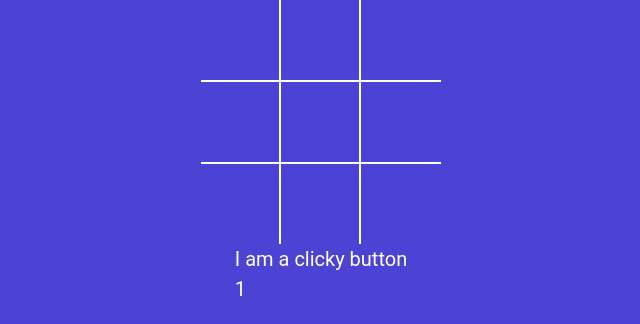
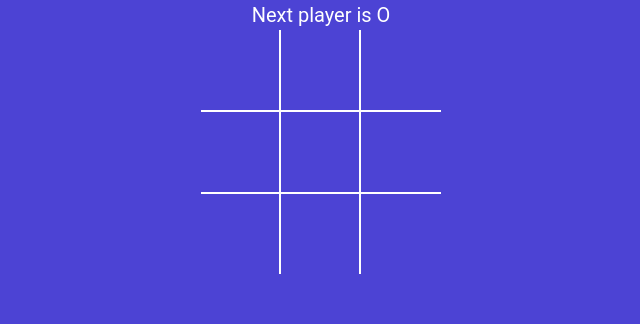
Before and after one commit to Balpreet2001/TicTacToe-React, a React (Vite) app: page / in a window 1280 px wide. Shown: the top 324 px of the page, without its empty margins (319-959 px from the left). Built offline with nearby package versions, Linux system fonts and the light colour scheme.

Commit message:
Lifted up state to app component.Show status message

```diff
--- a/src/App.jsx
+++ b/src/App.jsx
@@ -1,30 +1,41 @@
 import { useState } from 'react'
 import './styles.scss'
 import { Board } from './components/Board'
+import { calculateWinner } from './winner';
 
 function App() {
 
-  const [counter, setCounter] = useState(1)
+  const [sqaures , setSquares] = useState(Array(9).fill(null));
+  const [isXNext , setIsXNext] = useState(false)
 
-  console.log("hello")
 
-  const onBtnclick =() =>{
-        setCounter(currentCounter =>{
-          return currentCounter +1
+  const winner = calculateWinner(sqaures)
+  const nextPlayer = isXNext ? 'X' : 'O'
+  const statusMessage = winner ? `Winner is ${winner}` : `Next player is ${nextPlayer}`
+
+  const handleSquareClick = clickedPosition => {
+    if(sqaures[clickedPosition] || winner ){
+      return
+    }
+
+    setSquares(currentSquares => {
+        return currentSquares.map((squareValue , position)=>{
+          if(clickedPosition === position){
+            return isXNext ? 'X' : 'O'
+          }
+
+          return squareValue;
         })
+    })
+
+    setIsXNext((currentIsXNext) => !currentIsXNext)
   }
 
   return (
     <div className="app">
+      <div><h1> { statusMessage } </h1></div>
 
-        <Board />
-
-        <div>
-          <button onClick={onBtnclick}>
-            I am a clicky button
-          </button>
-          <div>{counter}</div>
-        </div>
+        <Board sqaures = {sqaures} handleSquareClick={handleSquareClick} />
 
     </div>
 
--- a/src/components/Board.jsx
+++ b/src/components/Board.jsx
@@ -1,29 +1,10 @@
-import { useState } from 'react'
+
 import Square from './Square'
 
 
-export const Board = () => {
+export const Board = ({sqaures , handleSquareClick}) => {
 
-  const [sqaures , setSquares] = useState(Array(9).fill(null));
-  const [isXNext , setIsXNext] = useState(false)
 
-  const handleSquareClick = clickedPosition => {
-    if(sqaures[clickedPosition]){
-      return
-    }
-
-    setSquares(currentSquares => {
-        return currentSquares.map((squareValue , position)=>{
-          if(clickedPosition === position){
-            return isXNext ? 'X' : 'O'
-          }
-
-          return squareValue;
-        })
-    })
-
-    setIsXNext((currentIsXNext) => !currentIsXNext)
-  }
 
   const renderSquare = position => {
     return(
--- /dev/null
+++ b/src/winner.js
@@ -0,0 +1,19 @@
+export function calculateWinner(squares) {
+  const lines = [
+    [0, 1, 2],
+    [3, 4, 5],
+    [6, 7, 8],
+    [0, 3, 6],
+    [1, 4, 7],
+    [2, 5, 8],
+    [0, 4, 8],
+    [2, 4, 6],
+  ];
+  for (let i = 0; i < lines.length; i++) {
+    const [a, b, c] = lines[i];
+    if (squares[a] && squares[a] === squares[b] && squares[a] === squares[c]) {
+      return squares[a];
+    }
+  }
+  return null;
+}
```
